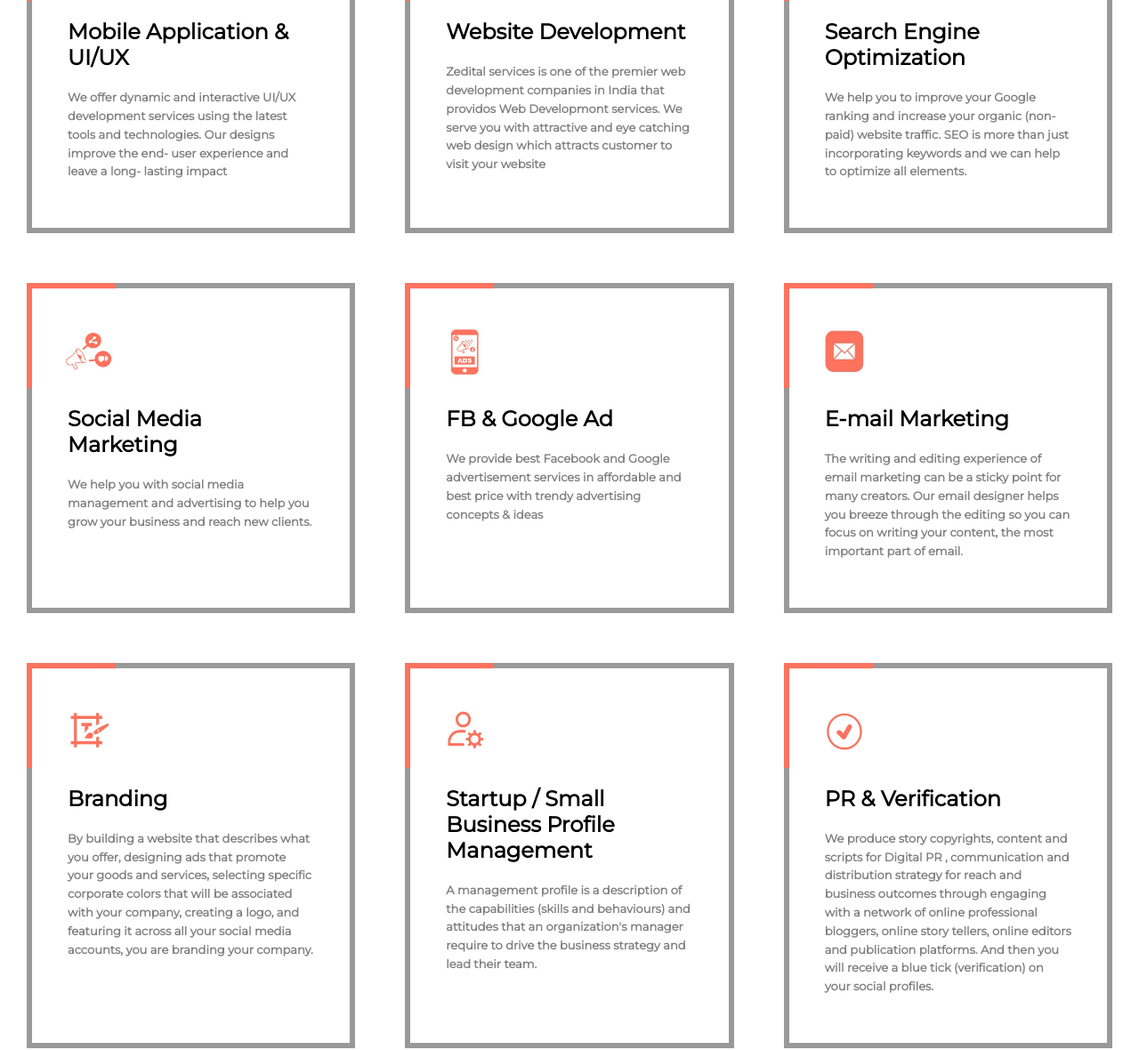
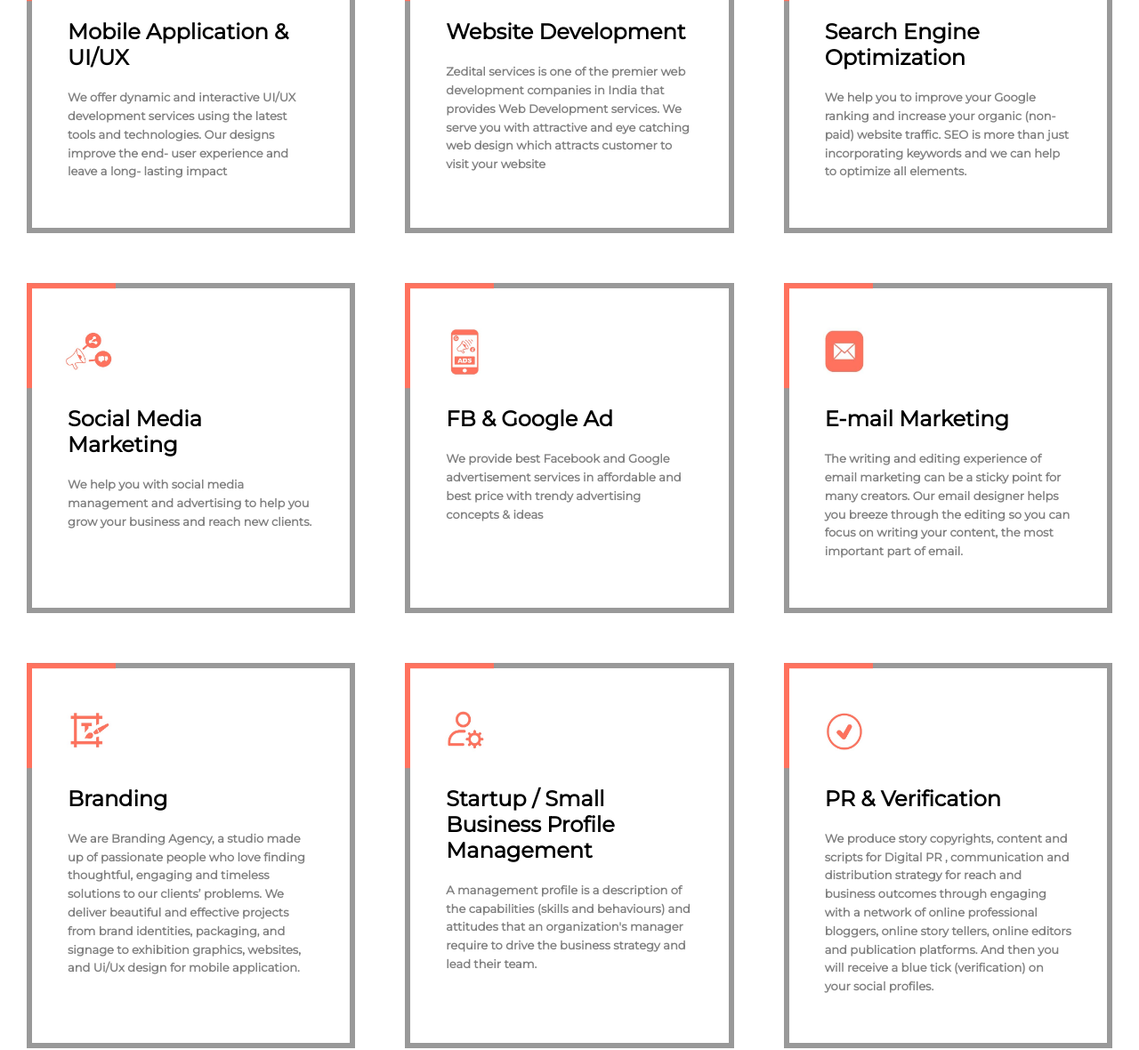
Before and after one commit to cysco374/zedital-project, a React (Create React App) app: page / in a window 1280 px wide. Shown: the part 3033-4213 px from the top of the page at 89% size. Built offline with nearby package versions, Linux system fonts and the light colour scheme.

Commit message:
version 2.1.2

```diff
--- a/src/MyComponents/MainContent-3.jsx
+++ b/src/MyComponents/MainContent-3.jsx
@@ -33,7 +33,7 @@ function MainContent3() {
         <Cards
           image={computer}
           heading="Website Development"
-          text="Zedital services is one of the premier web development companies in India that providos Web Developmont
+          text="Zedital services is one of the premier web development companies in India that provides Web Development
           services. We serve you with attractive and
           eye catching web design which attracts customer to
           visit your website"
@@ -72,12 +72,7 @@ function MainContent3() {
         <Cards
           image={branding}
           heading="Branding"
-          text="By building a website that describes what you offer,
-          designing ads that promote your goods and services,
-          selecting specific corporate colors that will be
-          associated with your company, creating a logo, and
-          featuring it across all your social media accounts, you
-          are branding your company."
+          text="We are Branding Agency, a studio made up of passionate people who love finding thoughtful, engaging and timeless solutions to our clients’ problems. We deliver beautiful and effective projects from brand identities, packaging, and signage to exhibition graphics, websites, and Ui/Ux design for mobile application."
         />
         <Cards
           image={startup}
--- a/src/MyComponents/MainContent-5.jsx
+++ b/src/MyComponents/MainContent-5.jsx
@@ -32,7 +32,7 @@ function MainContent5() {
         </h1>
         <p data-aos="fade-up" data-aos-once="true">
           For startups and growing businesses, our expert team at Zedital will
-          work with you every step of the way in your digital/ business growth
+          work with you every step of the way in your digital business growth
           journey.
         </p>
 
--- a/src/MyComponents/css/Footer.css
+++ b/src/MyComponents/css/Footer.css
@@ -120,6 +120,10 @@
     width: 100%;
     height: 250px;
   }
+  #subscribe-input {
+    width: 92%;
+
+  }
   .flex-child-1 {
     padding: 0 20px;
   }
--- a/src/MyComponents/css/MainContent-2.css
+++ b/src/MyComponents/css/MainContent-2.css
@@ -1,6 +1,6 @@
 .mainContent2 {
   display: block;
-  background-color: rgb(146, 146, 146);
+  background: linear-gradient(90deg, rgb(54, 54, 54),black);
   margin-left: auto;
   margin-right: auto;
   width: auto;
```
